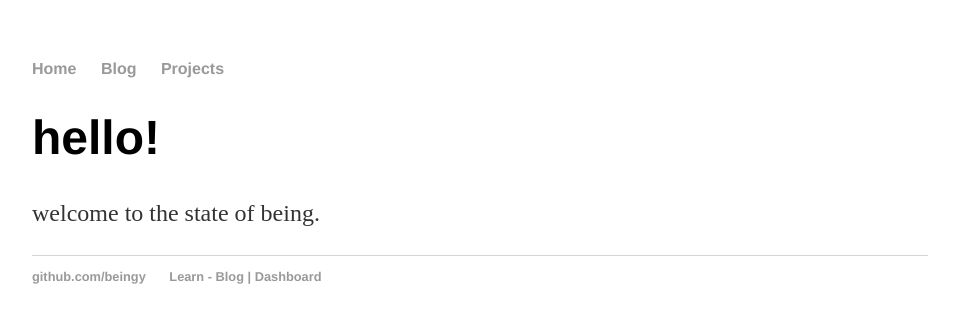
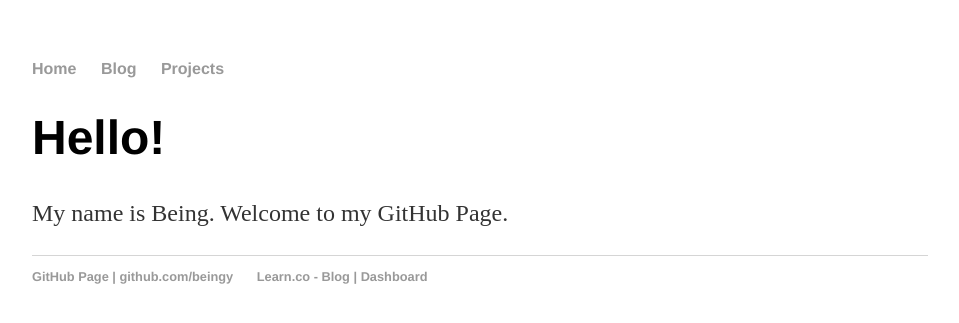
Before and after one commit to beingy/beingy.github.io, a Jekyll site: the page built from index.html, in a window 1280 px wide. Shown: the top 323 px of the page, without its empty margins (160-1119 px from the left). Built offline with Jekyll 4.4.1, drawn with Linux system fonts in a browser that asks for light colours.

Commit message:
update web content

```diff
--- a/_layouts/default.html
+++ b/_layouts/default.html
@@ -20,8 +20,8 @@
 			</div><!-- /.container -->
 			<footer>
 	    		<ul>
-	        		<li><a href="https://github.com/beingy">github.com/beingy</a></li>
-	        		<li><a href="https://learn.co/blog">Learn - Blog | Dashboard</a></li>
+	        		<li><a href="https://github.com/beingy">GitHub Page | github.com/beingy</a></li>
+	        		<li><a href="https://learn.co/blog">Learn.co - Blog | Dashboard</a></li>
 				</ul>
 			</footer>
 		</body>
--- a/blog/index.html
+++ b/blog/index.html
@@ -1,6 +1,6 @@
 ---
 layout: default
-title: state of being/blog entries
+title: blog entries
 ---
 	<h1>{{ page.title }}</h1>
 	<ul class="posts">
--- a/index.html
+++ b/index.html
@@ -1,8 +1,8 @@
 ---
 layout: default
-title: state of being
+title: being young
 ---
 <div class="intro">
-	<h1>hello!</h1>
-	<p>welcome to the state of being.</p>
+	<h1>Hello!</h1>
+	<p>My name is Being. Welcome to my GitHub Page.</p>
 </div><!-- .intro -->
```
